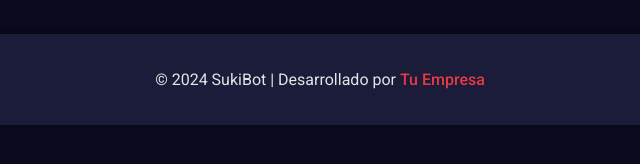
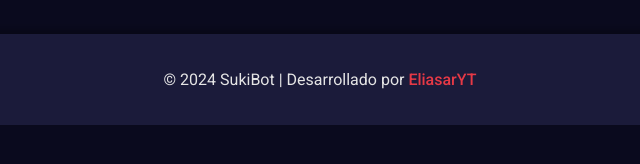
Before and after one commit to Eliasar54/SukiBOT, a website: page index.html in a window 1280 px wide. Shown: the part 598-762 px from the top of the page, 320-960 px from the left. Drawn offline with nearby package versions, Linux system fonts and the light colour scheme; no server answers.

Commit message:
Update index.html

```diff
--- a/index.html
+++ b/index.html
@@ -130,7 +130,7 @@
         </div>
     </div>
     <footer>
-        <p>© 2024 SukiBot | Desarrollado por <a href="https://example.com" target="_blank">Tu Empresa</a></p>
+        <p>© 2024 SukiBot | Desarrollado por <a href="https://example.com" target="_blank">EliasarYT</a></p>
     </footer>
     <script>
         const socket = io();
```
